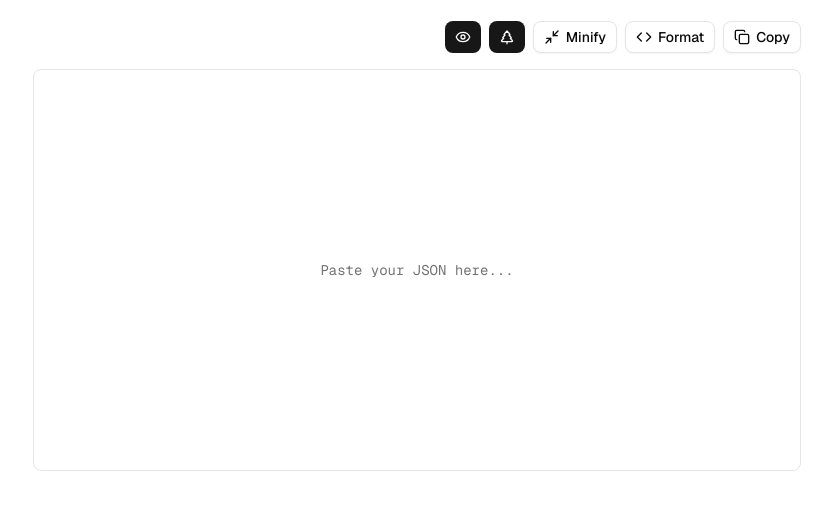
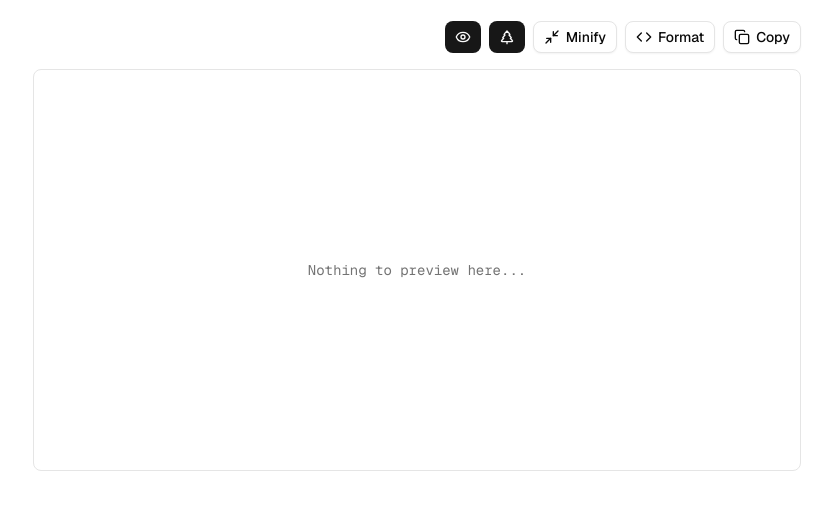
Before and after one commit to vilaphongdouangmala/jsonance, a Next.js app: page / in a window 1280 px wide. Both pictures are taken after a click on the button "Toggle preview mode". Shown: the part 146-666 px from the top of the page, without its empty margins (223-1055 px from the left). Built offline with nearby package versions, Linux system fonts and the light colour scheme; no server answers.

Commit message:
FE: added nothing to preview placholder

```diff
--- a/features/json-formatter/components/preview-section.tsx
+++ b/features/json-formatter/components/preview-section.tsx
@@ -28,7 +28,7 @@ export function PreviewSection({
   if (!content.trim()) {
     return (
       <div className="w-full min-h-[400px] p-4 flex items-center justify-center text-muted-foreground">
-        {t("placeholders.jsonInput")}
+        {t("placeholders.nothingToPreview")}
       </div>
     );
   }
--- a/messages/en.json
+++ b/messages/en.json
@@ -17,7 +17,8 @@
     "treeView": "Toggle tree view"
   },
   "placeholders": {
-    "jsonInput": "Paste your JSON here..."
+    "jsonInput": "Paste your JSON here...",
+    "nothingToPreview": "Nothing to preview here..."
   },
   "errors": {
     "emptyInput": "Please enter JSON to {action}",
```
